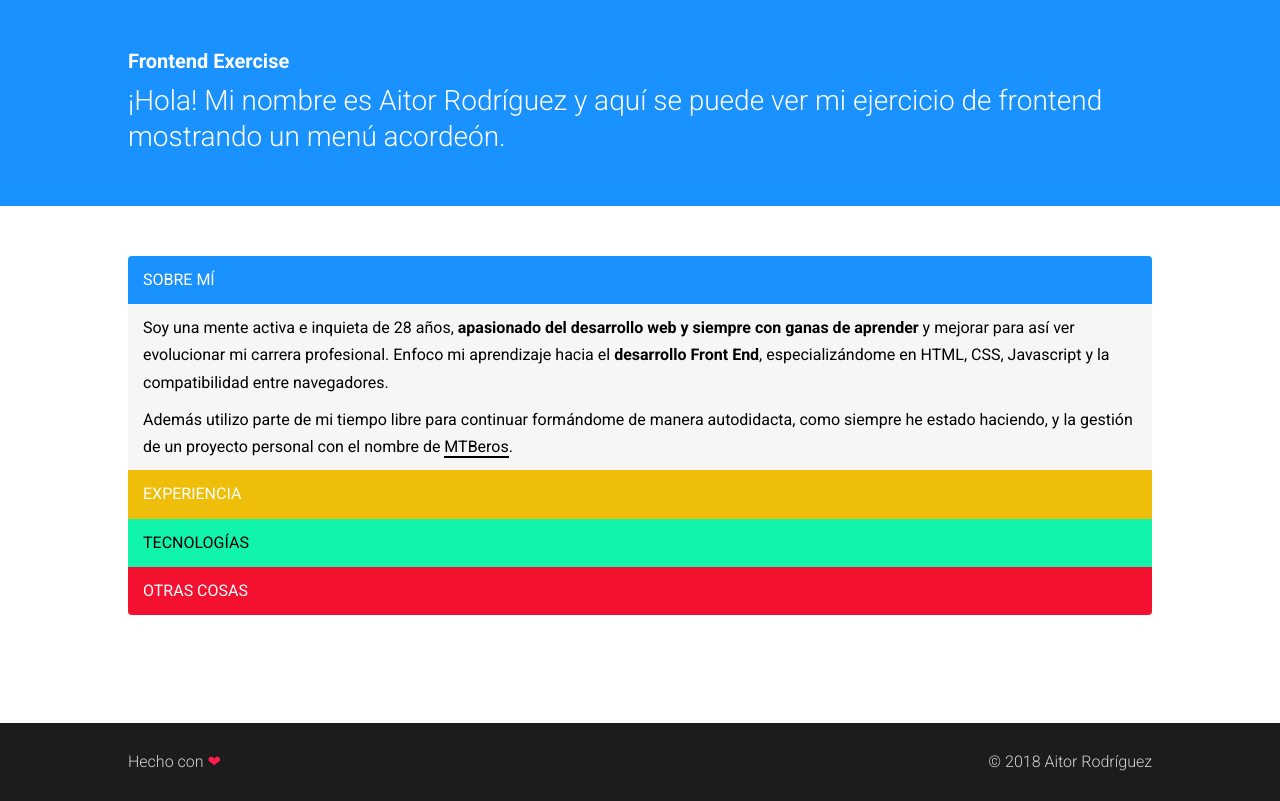
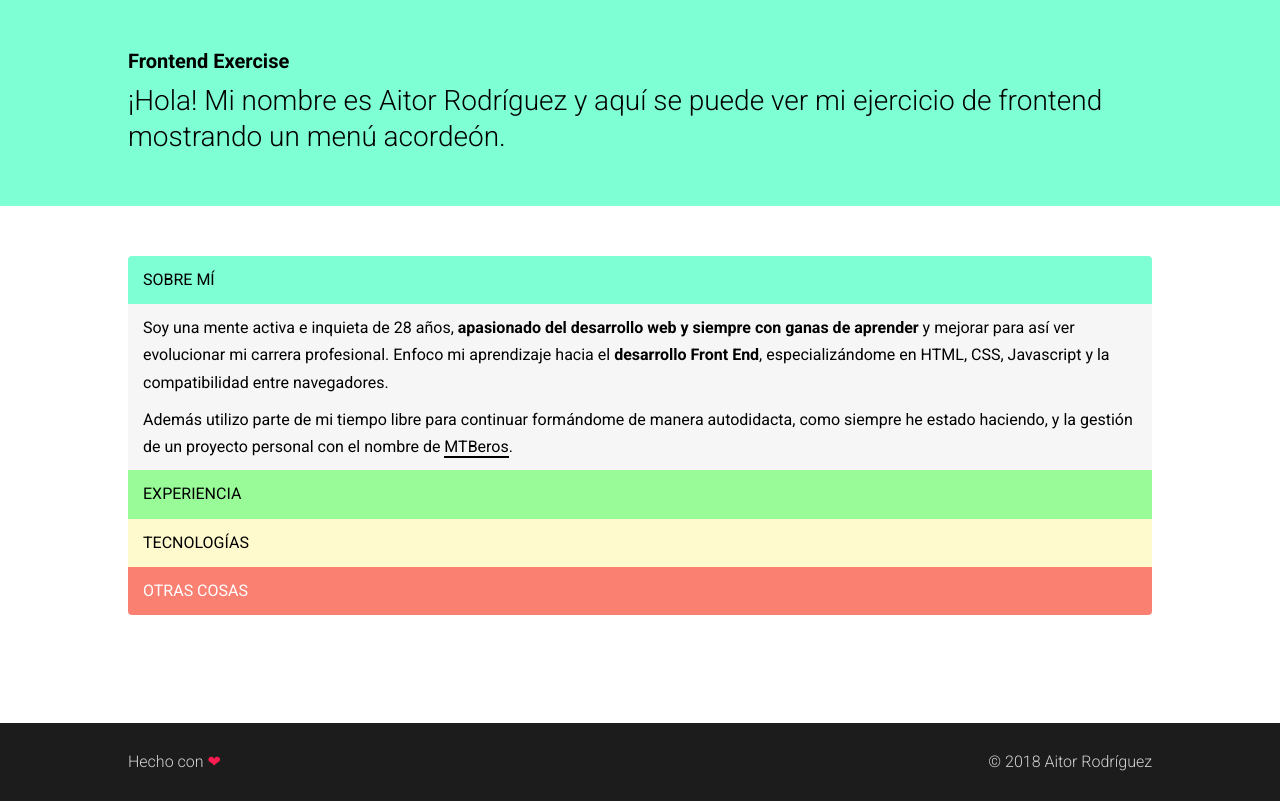
Before and after one commit to AitorRodriguez990/accordion-menu, a website built with webpack: page src/index.html in a window 1280 px wide. Both pictures are taken after a click on the element "SOBRE MÍ". Built offline with nearby package versions, Linux system fonts and the light colour scheme.

Commit message:
Refactoring SUITCSS

```diff
--- a/src/index.html
+++ b/src/index.html
@@ -23,7 +23,7 @@
 
         <section class="u-wrapperContent u-marginTop50 u-marginBottom50 u-fullHeight">
             <dl class="Accordion">
-              <dt class="Accordion-title Accordion-title--blue">Sobre mí</dt>
+              <dt class="Accordion-title Accordion-title--green">Sobre mí</dt>
               <dd class="Accordion-description">
                 <p>
                   Soy una mente activa e inquieta de 28 años, <strong>apasionado del desarrollo web y siempre con ganas de aprender</strong> y mejorar para así ver evolucionar mi carrera profesional. Enfoco mi aprendizaje hacia el <strong>desarrollo Front End</strong>, especializándome en HTML, CSS, Javascript y la compatibilidad entre navegadores.
@@ -34,7 +34,7 @@
                 </p>
               </dd>
 
-              <dt class="Accordion-title Accordion-title--yellow">Experiencia</dt>
+              <dt class="Accordion-title Accordion-title--paleGreen">Experiencia</dt>
               <dd class="Accordion-description">
                 <p>
                   Cuento con <strong>más de 5 años de experiencia en desarrollo web</strong>. Me reciclé de mis estudios de Administración de Sistemas Informáticos formándome de manera autodidacta en el desarrollo web y más tarde iniciando el <strong>Grado en Multimedia</strong> a través de la UOC.
@@ -45,7 +45,7 @@
                 </p>
               </dd>
 
-              <dt class="Accordion-title Accordion-title--green">Tecnologías</dt>
+              <dt class="Accordion-title Accordion-title--yellow">Tecnologías</dt>
               <dd class="Accordion-description">
                 <p>
                   Si tuviera que nombrar las tecnologías con las que más disfruto diría: <strong>HTML, CSS y JS</strong>.
@@ -60,7 +60,7 @@
                 </p>
               </dd>
 
-              <dt class="Accordion-title Accordion-title--red">Otras cosas</dt>
+              <dt class="Accordion-title Accordion-title--salmon">Otras cosas</dt>
               <dd class="Accordion-description">
                 <p>
                   A nivel personal me encanta pasar tiempo con mi hijo y mujer, disfrutando de la naturaleza, el aire libre y los viajes con ellos. También practico ciclismo y trail running siempre que el tiempo libre me lo permite.
--- a/src/scripts/index.js
+++ b/src/scripts/index.js
@@ -1,5 +1,5 @@
+import '../styles/normalize.css';
 import '../styles/main.scss';
-import '../styles/normalize.css';
 
 const ACCORDION_TITLE = "Accordion-title",
       ACCORDION_TITLE_ACTIVE = "is-active",
@@ -11,6 +11,7 @@ const ACCORDION_TITLE = "Accordion-title",
   // Remove/Add active class on target element
   const handleClickAccordionElement = (e) => {
     e.preventDefault();
+    e.stopPropagation();
 
     // Object to control max-height property on description div
     let newStyles = {
--- a/src/styles/base.scss
+++ b/src/styles/base.scss
@@ -8,8 +8,8 @@
    ========================================================================== */
 
  body {
-  font-family: 'Roboto', sans-serif;
-  font-size: 16px;
+  font-family: $fontFamily;
+  font-size: $fontSize;
 }
 
 
@@ -23,8 +23,8 @@
    ========================================================================== */
 
 a {
-  border-bottom: 2px solid #000;
-  color: #000;
+  border-bottom: 2px solid $fontColor;
+  color: $fontColor;
   text-decoration: none;
 
   &:hover {
--- a/src/styles/components/accordion.scss
+++ b/src/styles/components/accordion.scss
@@ -9,31 +9,39 @@
   padding: 15px;
   text-transform: uppercase;
   cursor: pointer;
+
+  &:hover { opacity: 0.85; }
 }
 
-.Accordion-title:first-child { border-radius: 4px 4px 0 0; }
+.Accordion-title:first-child { @include border-radius-top; }
 
-.Accordion-title:last-of-type:not(.is--active) { border-radius: 0 0 4px 4px; }
+.Accordion-title:last-of-type:not(.is-active) { @include border-radius-bottom; }
 
 /* Title modifiers */
+
 .Accordion-title--blue {
-  background-color: #1991ff;
-  color: #fff;
+  background-color: $colorBlue;
+  color: $fontNegativeColor;
 }
 
 .Accordion-title--yellow {
-  background-color: #efbe0b;
-  color: #fff;
+  background-color: $colorYellow;
+  color: $fontColor;
 }
 
-.Accordion-title--red {
-  background-color: #f4112f;
-  color: #fff;
+.Accordion-title--salmon {
+  background-color: $colorSalmon;
+  color: $fontNegativeColor;
 }
 
 .Accordion-title--green {
-  background-color: #11f4ac;
-  color: #000;
+  background-color: $colorGreen;
+  color: $fontColor;
+}
+
+.Accordion-title--paleGreen {
+  background-color: $colorPaleGreen;
+  color: $fontColor;
 }
 
 
@@ -50,4 +58,4 @@
   transition: all 0.3s ease;
 }
 
-.Accordion-description:last-child { border-radius: 0 0 4px 4px; }
+.Accordion-description:last-child { @include border-radius-bottom; }
--- a/src/styles/main.scss
+++ b/src/styles/main.scss
@@ -6,9 +6,10 @@
  * Syntaxis is: @import "route/fileName"
  */
 
-/* Base
+/* Generic
    ========================================================================== */
 
+@import "theme";
 @import "base";
 
 
@@ -16,6 +17,7 @@
    ========================================================================== */
 
 @import "utils/align";
+@import "utils/border-radius";
 @import "utils/flex";
 @import "utils/margin";
 @import "utils/measurement";
--- /dev/null
+++ b/src/styles/theme.scss
@@ -0,0 +1,23 @@
+/**
+ * THEME
+ *
+ * Theme configuration.
+ */
+
+ /* Text
+   ========================================================================== */
+
+$fontSize: 16px;
+$fontFamily: 'Roboto', sans-serif;
+$fontColor: #000;
+$fontNegativeColor: #fff;
+
+
+ /* Colors
+   ========================================================================== */
+
+$colorBlue:       #1991ff;
+$colorSalmon:     #FA8072;
+$colorYellow:     #FFFACD;
+$colorGreen:      #7FFFD4;
+$colorPaleGreen:  #98FB98;
--- /dev/null
+++ b/src/styles/utils/border-radius.scss
@@ -0,0 +1,16 @@
+/**
+ * BORDER-RADIUS
+ */
+
+/* Reset
+   ========================================================================== */
+
+@mixin border-radius-none() { border-radius: 0; }
+
+
+/* Values
+   ========================================================================== */
+
+@mixin border-radius-top() { border-radius: 4px 4px 0 0; }
+
+@mixin border-radius-bottom() { border-radius: 0 0 4px 4px; }
```
